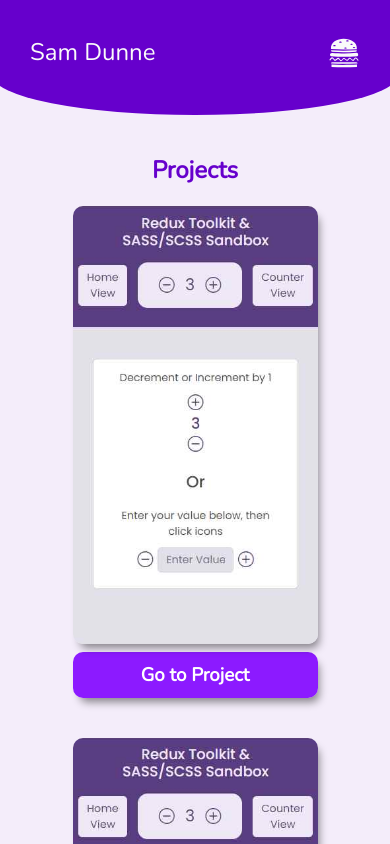
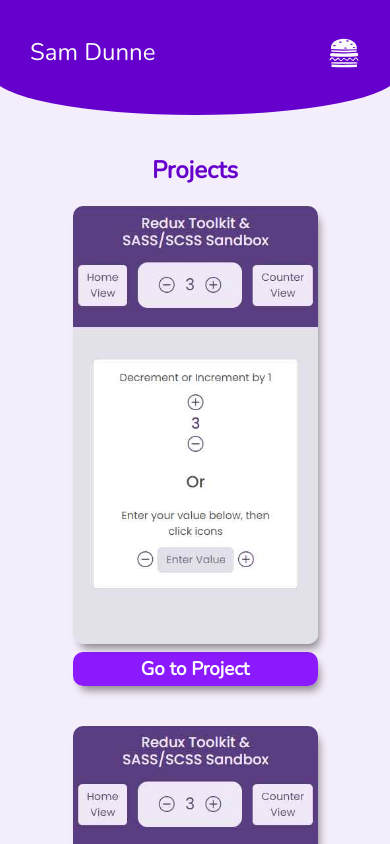
Before and after one commit to Sam-Dunne/portfolio-next-styledcomponents, a Next.js app: page /projects in a window 390 px wide. Shown: the top 844 px of the page. Built offline with nearby package versions, Linux system fonts and the light colour scheme.

Commit message:
GoTo responsive padding tweak

```diff
--- a/pages/projects.js
+++ b/pages/projects.js
@@ -294,7 +294,7 @@
     text-align: center;
     background: rgb(140,26,255);
     color: white;
-    padding: 10px;
+    padding: 1vw;
     border-radius: 10px;
     margin-top: 8px;
 `;
```
